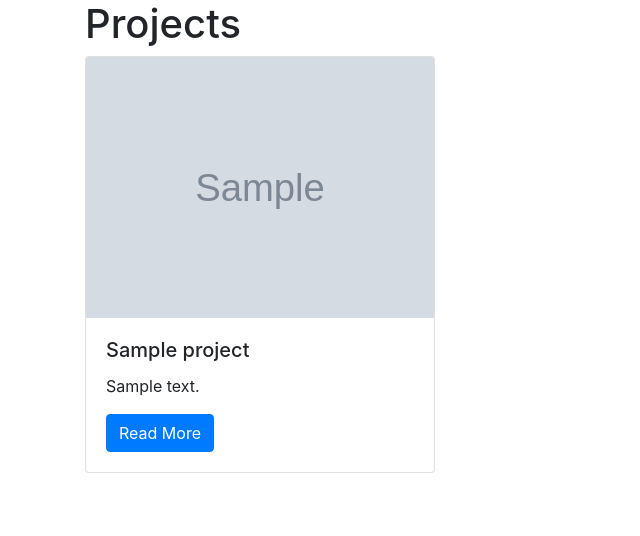
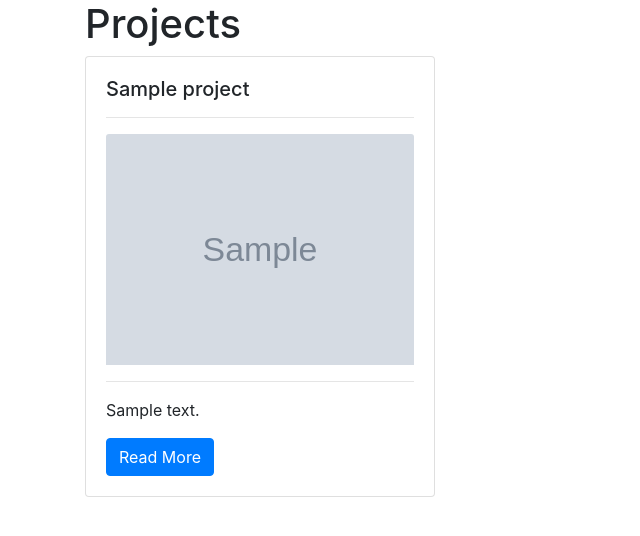
Before and after one commit to gillie1022/mysite, a Django app: page /projects/ in a window 1280 px wide. Shown: the part 56-592 px from the top of the page, without its empty margins (0-640 px from the left). Run offline with Django 3.2, Linux system fonts and the light colour scheme; tables that the repository leaves empty hold one stand-in row (values such as "Sample post"); grey boxes marked "Sample" are stand-in pictures; parts of the project's set-up code (start-up, migrations or seed data) failed here and were passed over; some libraries are stand-ins or nearby versions.

Commit message:
cleaned up project list styles

```diff
--- a/templates/mysite/list_projects.html
+++ b/templates/mysite/list_projects.html
@@ -5,9 +5,11 @@
 {% for project in projects %}
     <div class="col-md-4">
         <div class="card mb-2">
-            <img class="card-img-top" src="{{project.image}}" alt="">
             <div class="card-body">
                 <h5 class="card-title">{{project.title}}</h5>
+                <hr>
+                <img class="card-img-top" src="{{project.image}}" alt="">
+                <hr>
                 <p class="card-text">{{project.description}}</p>
                 <a href="{% url 'project_detail' project_pk=project.pk %}" class="btn btn-primary">Read More</a>
             </div>
--- a/templates/mysite/projects/form_validation.html
+++ b/templates/mysite/projects/form_validation.html
@@ -16,7 +16,7 @@
           <label for="name">Name</label>
           <input id="name" type="text">
         </div>
-        <div class="input-field" id="car-field">
+        <div id="car-field">
           <label for="car-year">Car</label>
           <div class="input-field">
             <input id="car-year" type="text" placeholder="Year">
```
